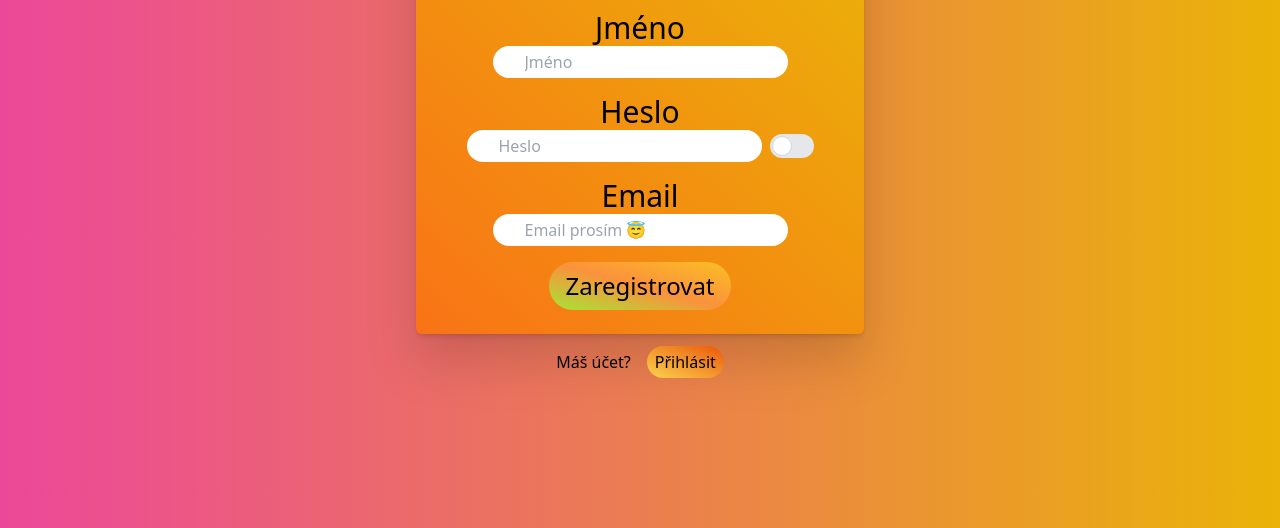
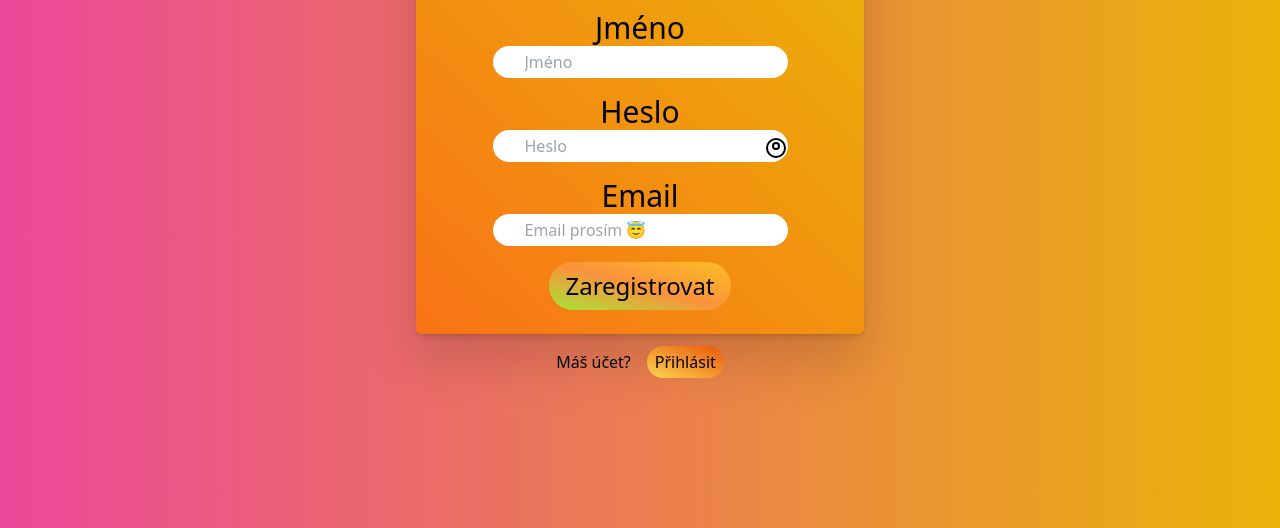
Before and after one commit to honzanugeta/31.5.2024, a website: page Web_CSS/Zaregistrovat.html in a window 1280 px wide. Shown: the part 272-800 px from the top of the page. Drawn offline with Linux system fonts and the light colour scheme.

Commit message:
franta smrdi

```diff
--- a/Web_CSS/Zaregistrovat.html
+++ b/Web_CSS/Zaregistrovat.html
@@ -18,12 +18,13 @@
                 <label for="jmeno" class="text-3xl">Jméno</label>
                 <input type="text" name="jmeno" id="jmeno" autocomplete="off" class="px-8 py-1 rounded-full mb-4" placeholder="Jméno">
                 <label for="heslo" class="text-3xl">Heslo</label>
-                <div class="flex items-center mb-4">
-                    <input type="password" pattern=".{8,}" id="heslo" autocomplete="off" class="px-8 py-1 rounded-full mr-2" placeholder="Heslo">
-                    <label class="inline-flex items-center cursor-pointer">
-                        <input type="checkbox" value="" class="sr-only peer" onclick="UkazHeslo()">
-                        <div class="relative w-11 h-6 bg-gray-200 peer-focus:outline-none peer-focus:ring-4 peer-focus:ring-yellow-300 dark:peer-focus:ring-orange-800 rounded-full peer dark:bg-red-700 peer-checked:after:translate-x-full rtl:peer-checked:after:-translate-x-full peer-checked:after:border-white after:content-[''] after:absolute after:top-[2px] after:start-[2px] after:bg-white after:border-gray-300 after:border after:rounded-full after:h-5 after:w-5 after:transition-all dark:border-red-600 peer-checked:bg-yellow-600"></div>
-                    </label>
+                <div class="flex items-center mb-4 relative">
+                    <input type="password" pattern=".{8,}" id="heslo" autocomplete="off" class="px-8 py-1 rounded-full w-full" placeholder="Heslo">
+                    <button onclick="UkazHeslo()" class="absolute inset-y-0 right-0 pr-3 flex items-center">
+                        <svg id="eyeIcon" xmlns="http://www.w3.org/2000/svg" class="h-6 w-6 text-gray-500" fill="none" viewBox="0 0 24 24" stroke="currentColor">
+                            <path stroke-linecap="round" stroke-linejoin="round" stroke-width="2" d="M15 12a3 3 0 11-6 0 3 3 0 016 0zm-3-7a9 9 0 019 9 9 9 0 01-18 0 9 9 0 019-9z" />
+                        </svg>
+                    </button>
                 </div>
                 <label for="email" class="text-3xl">Email</label>
                 <input type="email" name="email" id="email" placeholder="Email prosím 😇" class="px-8 py-1 rounded-full mb-4">
```
Also changed, not shown: Web_CSS/Eshop.html (+5 -1 lines), Web_CSS/index.html (+16 -12 lines).
